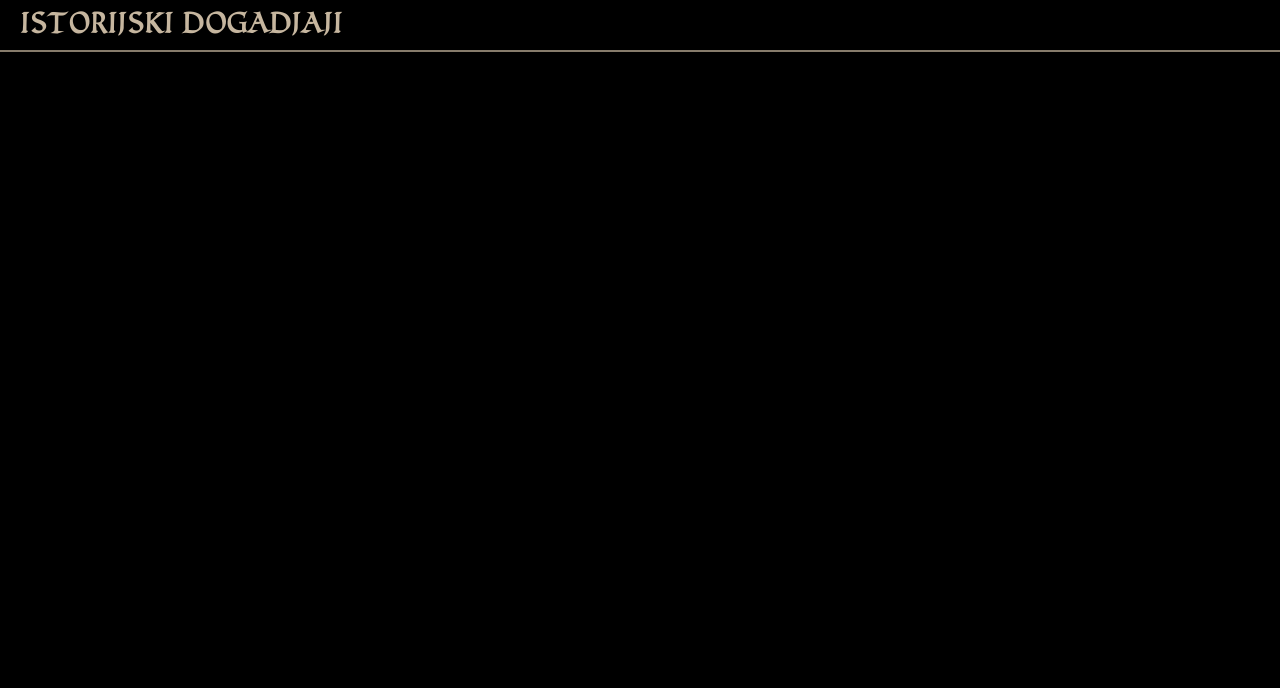
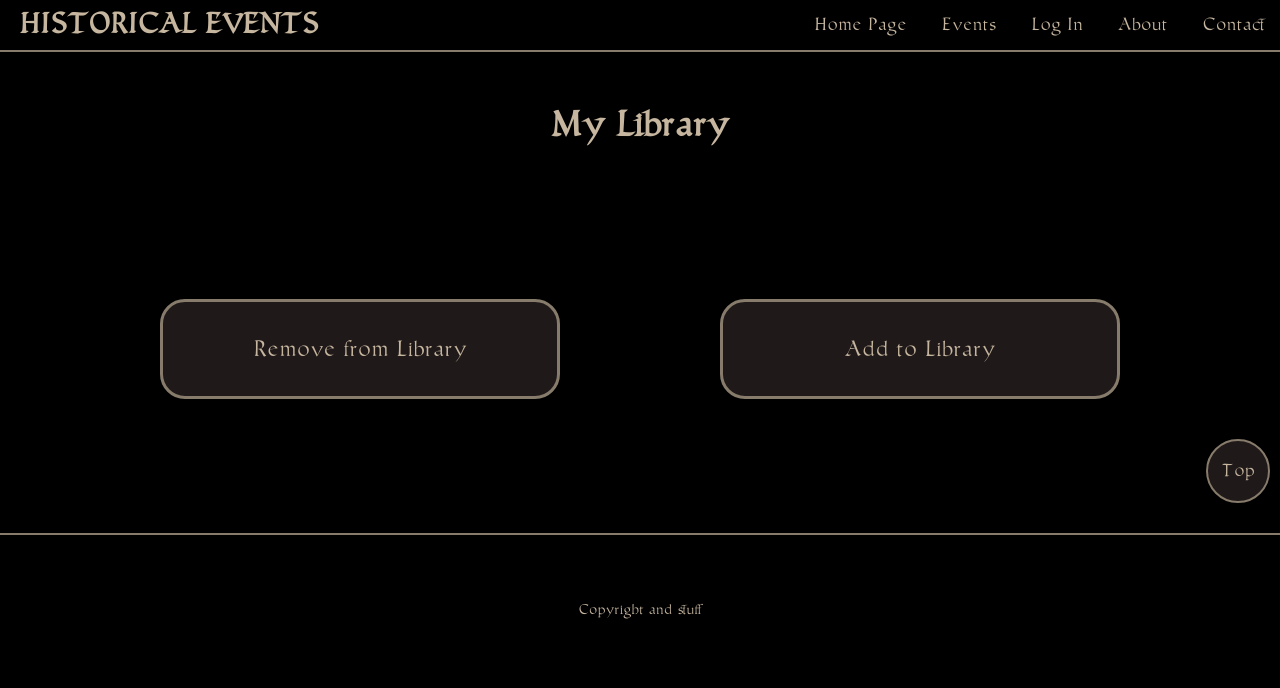
Before and after one commit to PavleGavrilovic/Istorijski-dogadjaji, a plain HTML site: page biblioteka.html in a window 1280 px wide. Drawn offline with Linux system fonts and the light colour scheme.

Commit message:
Added functionalities; page is now in English

```diff
--- a/biblioteka.html
+++ b/biblioteka.html
@@ -10,20 +10,50 @@
     <script src="JS/jquery-3.6.0.min.js"></script>
 </head>
 <body>
+    <a id="sidro"></a>
     <header>
         <div id="naslov">
             <div id="hamburgerIcon">&#9776;</div>
-            <div id="h1Naslov"><h1>ISTORIJSKI DOGADJAJI</h1></div>
+            <div id="h1Naslov"><h1>HISTORICAL EVENTS</h1></div>
+            <span id="desktopNavbar">
+                <a href="index.html">Home Page</a>
+                <a href="events.html" >Events</a>
+                <a href="login.html" >Log In</a>
+                <a href="about.html" >About</a>
+                <a href="kontakt.html" >Contact</a>
+            </span>
+
         </div>
 
         <div id="navbar">
-            <a href="index.html" class="aNav">Pocetna</a>
+            <a href="index.html" class="aNav">Home Page</a>
+            <a href="events.html" class="aNav">Events</a>
             <a href="login.html" class="aNav">Log In</a>
             <a href="about.html" class="aNav">About</a>
-            <a href="kontakt.html" class="aNav">Kontakt</a>
+            <a href="kontakt.html" class="aNav">Contact</a>
         </div>
     </header>
 
+    <main>
+        <h1 class="eventsHeader">My Library</h1>
+        <div id="chosenWrapper"></div>
+        <div class="btnWrapper">
+            <button id="btnRemove" class="btnLib">Remove from Library</button>
+            <button id="btnMore" class="btnLib">Add to Library</button>
+        </div>
+
+        <div id="topButton">
+            <a href="#sidro">
+                Top
+            </a>
+        </div>
+
+    </main>
+
+    <footer>Copyright and stuff</footer>
+
     <script src="JS/main.js"></script>
+
+    <script src="JS/library.js"></script>
 </body>
 </html>
```
